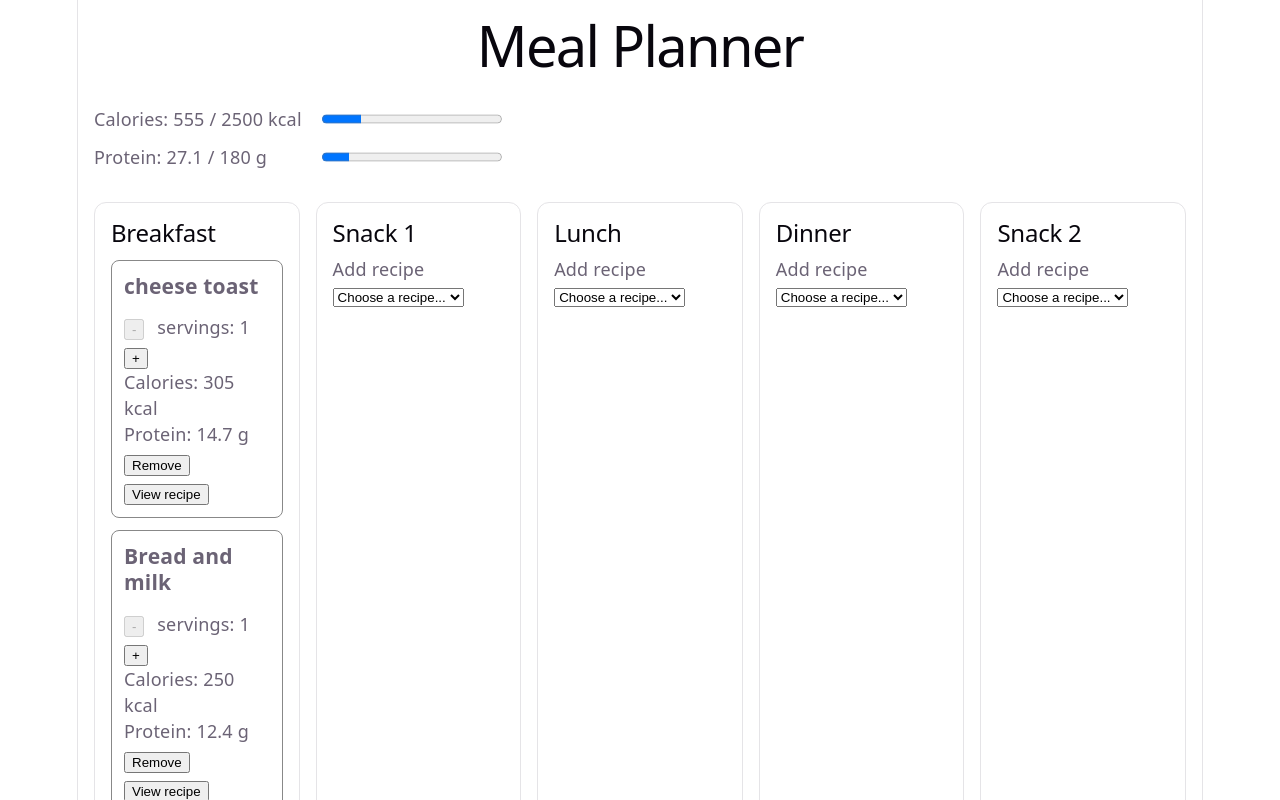
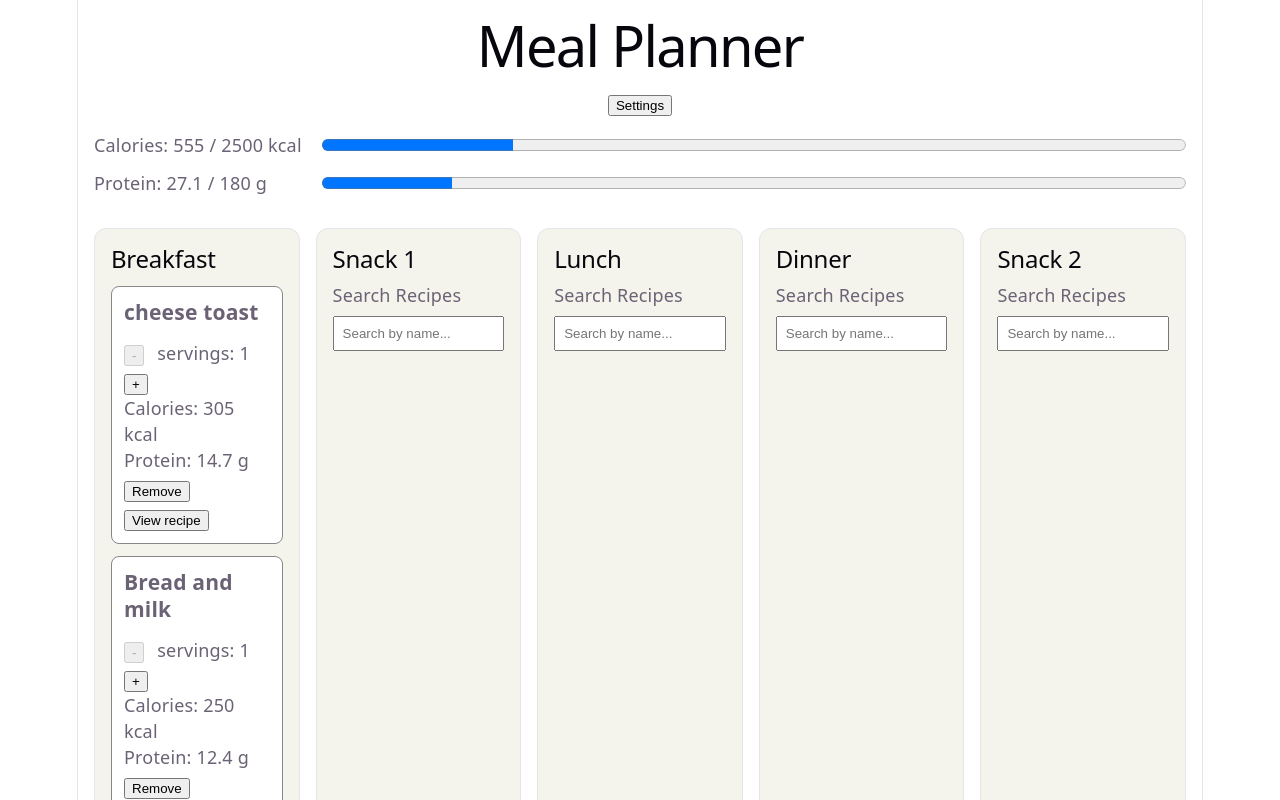
Before and after one commit to kevanoovitch/MealPlanner, a React (Vite) app in the folder src/MealPlanner-web/: page / in a window 1280 px wide. Shown: the top 800 px of the page. Built offline with nearby package versions, Linux system fonts and the light colour scheme.

Commit message:
Add config of targets and browser based persistance

```diff
--- a/src/MealPlanner-web/src/App.css
+++ b/src/MealPlanner-web/src/App.css
@@ -1,4 +1,3 @@
-
 .meal-grid {
   display: grid;
   grid-template-columns: repeat(auto-fit, minmax(180px, 1fr));
@@ -6,8 +5,8 @@
   padding: 16px;
 }
 
-.meal-grid > section {
-  background var(--code-bg);
+.meal-grid>section {
+  background: var(--code-bg);
   border: 1px solid var(--border);
   border-radius: 12px;
   padding: 16px;
@@ -40,19 +39,20 @@
   margin-right: 8px;
 }
 
-meal-grid select {
+.meal-grid select {
   display: block;
   width: 100%;
   margin-top: 8px;
   padding: 8px;
 }
+
 .recipe-instructions {
-  white-space: pre-wrap:
-  text-align:left;
+  white-space: pre-wrap;
+  text-align: left;
 }
 
 .dialog {
-  width: ming(480px, 90vw);
+  width: min(480px, 90vw);
   max-height: 80vh;
   overflow-y: auto;
   box-sizing: border-box;
@@ -63,7 +63,7 @@ meal-grid select {
 }
 
 dialog::backdrop {
-  background: rgb{0,0,0 / 50%};
+  background: rgb(0, 0, 0 / 50%);
 }
 
 .nutrition-summary {
@@ -75,7 +75,44 @@ dialog::backdrop {
   text-align: left;
 }
 
-nutrition-summary progress {
+.nutrition-summary progress {
   width: 100%;
   height: 24px
 }
+
+.recipe-picker {
+  position: relative;
+}
+
+.recipe-picker input {
+  display: block;
+  box-sizing: border-box;
+  width: 100%;
+  margin-top: 8px;
+  padding: 8px
+}
+
+.recipe-picker-results {
+  position: absolute;
+  top: 100%;
+  left: 0;
+  right: 0;
+  z-index: 10;
+
+  max-height: 240px;
+  overflow-y: auto;
+  margin: 4px 0 0;
+  padding: 8px;
+  list-style: none;
+
+  background: var(--code-bg);
+  border: 1px solid var(--border);
+  border-radius: 8px;
+  box-shadow: 0 4px 12px rgb(0 0 0 /15%);
+}
+
+.recipe-picker-results button {
+  width: 100%;
+  padding: 8px;
+  text-align: left;
+}
--- a/src/MealPlanner-web/src/App.tsx
+++ b/src/MealPlanner-web/src/App.tsx
@@ -1,6 +1,7 @@
 import "./App.css";
 import RecipeCard from './components/RecipeCard.tsx'
 import MealColumn from './components/MealColumn.tsx'
+import RecipePicker from './components/RecipePicker.tsx'
 
 import { recipes as mockRecipes, ingredients } from "./data/mockData";
 import { calculateRecipeNutrition } from "./utils/nutrition";
@@ -31,7 +32,7 @@ const initialMeals = [
   { id: "snack-2", title: "Snack 2", recipes: [] },
 ];
 
-const dailyTargets = {
+const initialTargets = {
   calories: 2500,
   protein: 180,
 };
@@ -46,6 +47,37 @@ function App() {
 
   const detailsRef = useRef<HTMLDialogElement>(null)
   const [meals, setMeals] = useState(initialMeals);
+
+  const [dailyTargets, setDailyTargets] = useState(() => {
+
+    try {
+      const stored = localStorage.getItem('mealplanner.targets')
+
+      if (!stored) {
+        return initialTargets
+      }
+
+      const parsed = JSON.parse(stored)
+
+      if (
+        typeof parsed?.calories === 'number' &&
+        Number.isFinite(parsed.calories) &&
+        parsed.calories > 0 &&
+        typeof parsed?.protein === 'number' &&
+        Number.isFinite(parsed.protein) &&
+        parsed.protein > 0
+      ) {
+        return {
+          calories: parsed.calories,
+          protein: parsed.protein,
+        }
+      }
+    } catch {
+      // Fall back to defaults if storage is unavailable or invalid
+    }
+    return initialTargets
+  })
+  const [settingsOpen, setSettingsOpen] = useState(false)
 
   useEffect(() => {
     const dialog = detailsRef.current
@@ -149,12 +181,83 @@ function App() {
     { calories: 0, protein: 0 },
   );
 
+  // ### Persistence of top bar values and settings ###
+
+  useEffect(() => {
+    try {
+      localStorage.setItem('mealplanner.targets',
+        JSON.stringify(dailyTargets),
+      )
+    } catch {
+      console.warn('Could not save targets in this browser')
+    }
+  })
 
 
 
   return (
     <main>
       <h1>Meal Planner</h1>
+
+      <button
+        onClick={() => setSettingsOpen((open) => !open)}
+        aria-expanded={settingsOpen}
+      >
+        Settings
+      </button>
+
+      {settingsOpen && (
+        <form
+          onSubmit={(event) => {
+            event.preventDefault()
+
+            const formData = new FormData(event.currentTarget)
+            const calories = Number(formData.get('calories'))
+            const protein = Number(formData.get('protein'))
+
+            if (
+              !Number.isFinite(calories) ||
+              !Number.isFinite(protein) ||
+              calories <= 0 ||
+              protein <= 0
+            ) {
+              return
+            }
+
+            setDailyTargets({ calories, protein })
+            setSettingsOpen(false)
+          }}
+        >
+
+          <label>
+
+            Daily calories (kcal)
+            <input
+              name="calories"
+              type="number"
+              min="1"
+              step="1"
+              required
+              defaultValue={dailyTargets.calories}
+            />
+          </label>
+
+          <label>
+
+            Daily Protein (g)
+            <input
+              name="protein"
+              type="number"
+              min="1"
+              step="1"
+              required
+              defaultValue={dailyTargets.protein}
+            />
+          </label>
+          <button type="submit">Save targets</button>
+
+        </form>
+      )}
 
       <div className="nutrition-summary">
         <label htmlFor="calorie-progress">
@@ -195,34 +298,11 @@ function App() {
               />
             ))}
 
-            <label>
-              Add recipe
-              <select value=""
-                onChange={(event) => {
-                  const recipeId = event.target.value
-
-                  if (recipeId) {
-                    addRecipe(meal.id, recipeId)
-                  }
-                }}
-              >
-                <option value="" disabled>
-                  Choose a recipe...
-                </option>
-
-                {recipes.map((recipe) => (
-                  <option
-                    key={recipe.id}
-                    value={recipe.id}
-                    disabled={meal.recipes.some(
-                      (plannedRecipe) => plannedRecipe.id === recipe.id,
-                    )}
-                  >
-                    {recipe.name}
-                  </option>
-                ))}
-              </select>
-            </label>
+            <RecipePicker
+              recipes={recipes}
+              selectedRecipeIds={meal.recipes.map((recipe) => recipe.id)}
+              onAdd={(recipeId) => addRecipe(meal.id, recipeId)}
+            />
 
           </MealColumn>
         ))}
--- /dev/null
+++ b/src/MealPlanner-web/src/components/RecipePicker.tsx
@@ -0,0 +1,84 @@
+import { useState } from 'react'
+
+type RecipeOption = {
+  id: string
+  name: string
+}
+
+type RecipePickerProps = {
+  recipes: RecipeOption[]
+  selectedRecipeIds: string[]
+  onAdd: (recipeId: string) => void
+}
+
+function RecipePicker({
+  recipes,
+  selectedRecipeIds,
+  onAdd,
+}: RecipePickerProps) {
+  const [search, setSearch] = useState('')
+  const [isOpen, setIsOpen] = useState(false)
+
+  const filteredRecipes = recipes.filter((recipe) =>
+    recipe.name.toLowerCase().includes(search.trim().toLowerCase()),
+  )
+
+  return (
+    <div
+      className='recipe-picker'
+      onFocus={() => setIsOpen(true)}
+      onBlur={(event) => {
+        if (!event.currentTarget.contains(event.relatedTarget)) {
+          setIsOpen(false)
+        }
+      }}
+      onKeyDown={(event) => {
+        if (event.key === 'Escape') {
+          setIsOpen(false)
+        }
+      }}
+    >
+
+      <label>
+
+        Search Recipes
+        <input
+          type="search"
+          value={search}
+          onChange={(event) => {
+            setSearch(event.target.value)
+            setIsOpen(true)
+          }}
+          onClick={() => setIsOpen(true)}
+          placeholder="Search by name..."
+        />
+      </label>
+
+      {isOpen && (
+        <ul className='recipe-picker-results'>
+          {filteredRecipes.map((recipe) => (
+            <li key={recipe.id}>
+
+              <button
+                disabled={selectedRecipeIds.includes(recipe.id)}
+                onClick={() => {
+                  onAdd(recipe.id)
+                  setSearch("")
+                  setIsOpen(false)
+                }
+                }
+              >
+                Add {recipe.name}
+
+              </button>
+            </li>
+          ))}
+
+          {filteredRecipes.length === 0 && <li>No matching recipes.</li>}
+        </ul>
+      )}
+    </div>
+  )
+}
+
+export default RecipePicker
```
